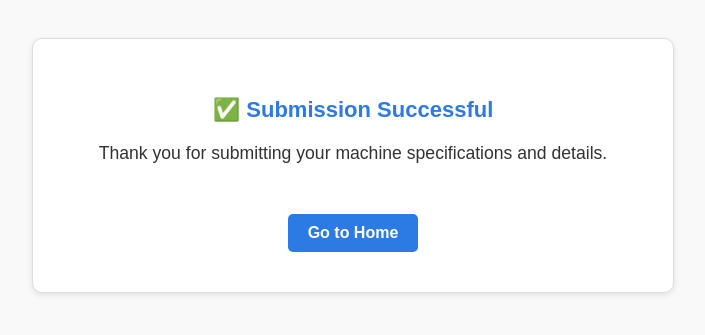
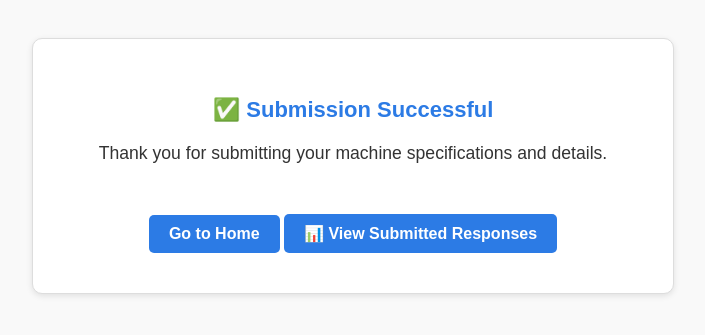
Before and after one commit to Monishahee/machine_forms, a Flask app: page /final_submit in a window 1280 px wide. Shown: the top 335 px of the page, without its empty margins (287-992 px from the left). Run offline with Flask 3, Linux system fonts and the light colour scheme.

Commit message:
Update final_submit.html

```diff
--- a/templates/final_submit.html
+++ b/templates/final_submit.html
@@ -73,6 +73,7 @@
         <h2>✅ Submission Successful</h2>
         <p>Thank you for submitting your machine specifications and details.</p>
         <a href="{{ url_for('index') }}" class="home-link">Go to Home</a>
+        <a href="{{ url_for('view_responses') }}" class="home-link">📊 View Submitted Responses</a>
     </div>
 </body>
 </html>
```
